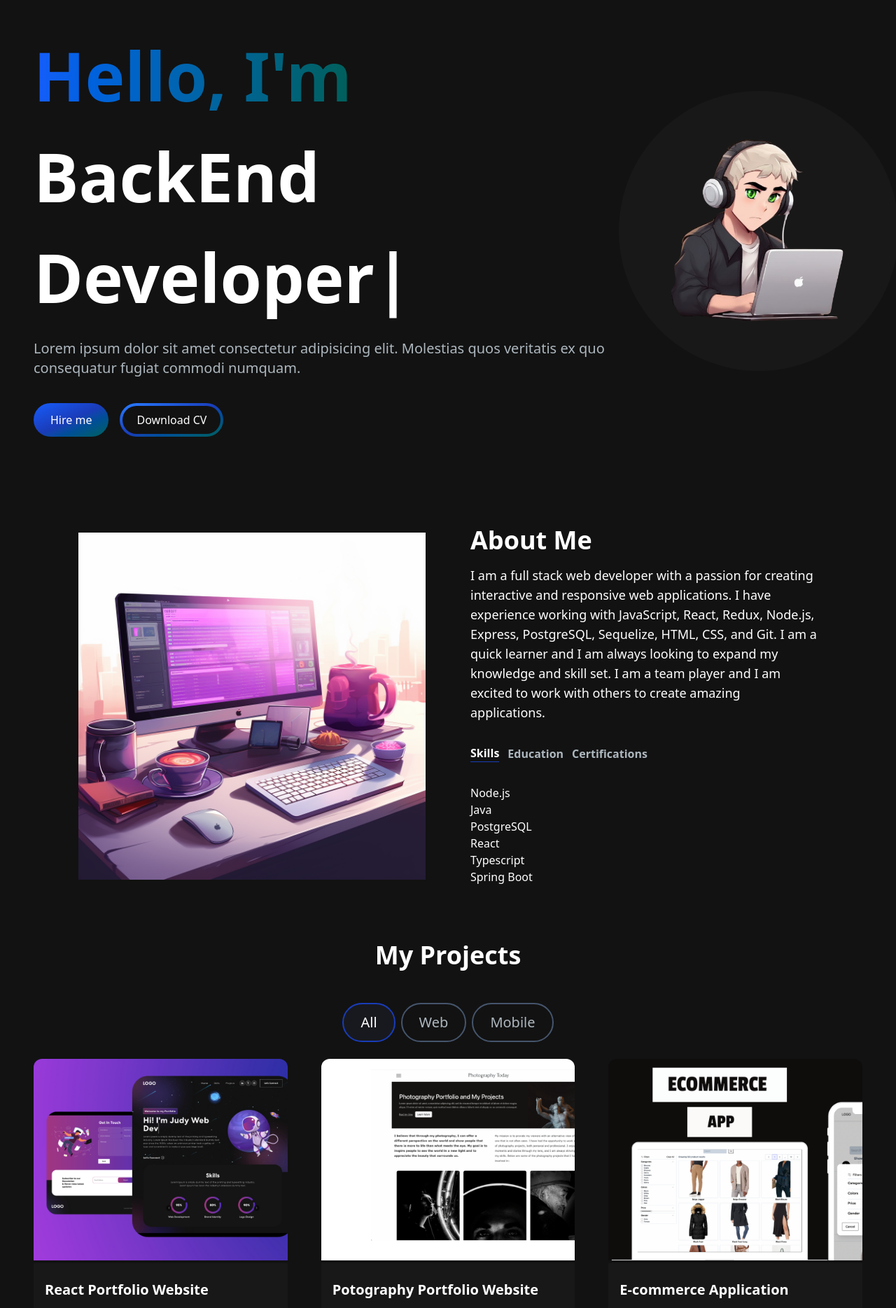
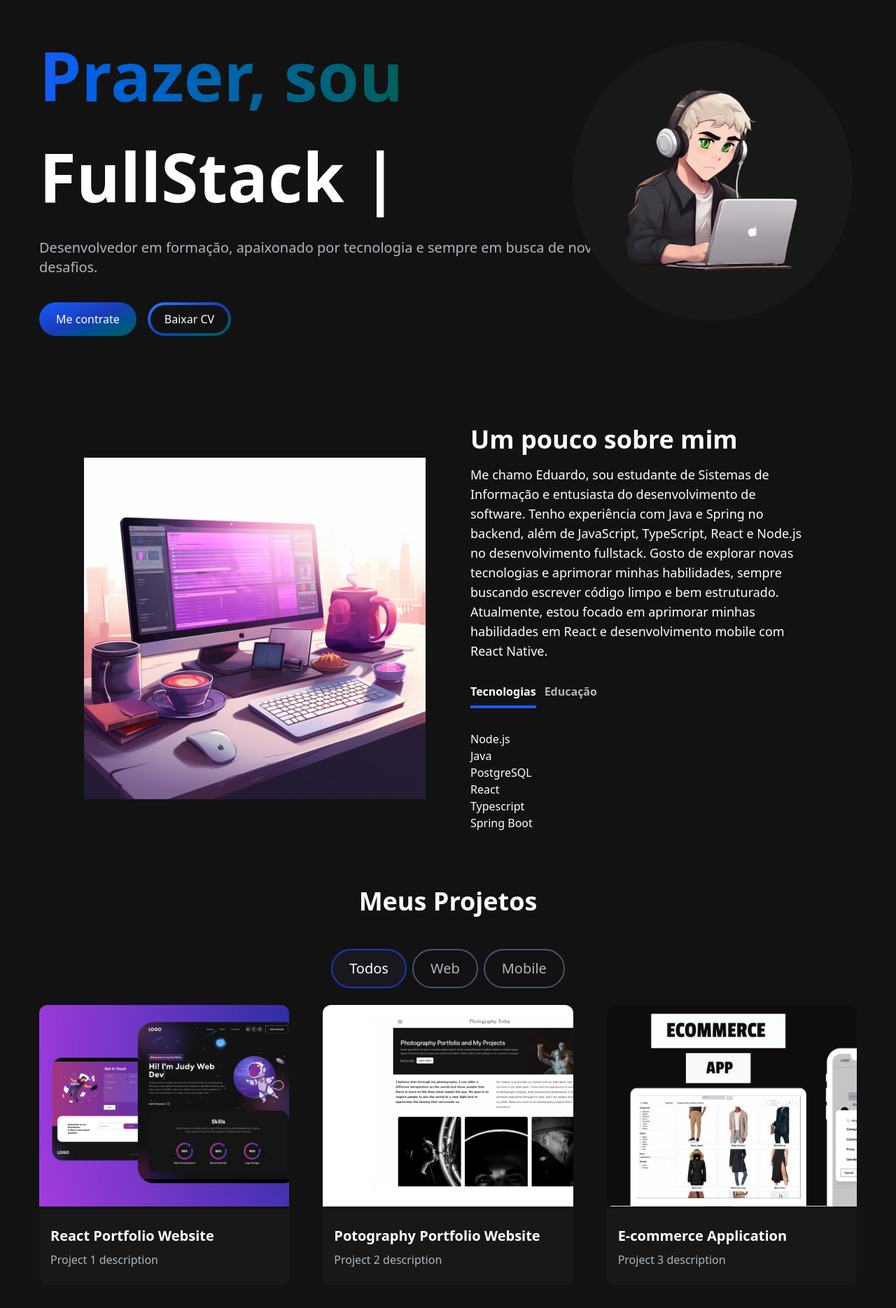
Before and after one commit to eduoliveirachaves/Portifolio, a Next.js app: page / in a window 1280 px wide. Shown: the part 140-2009 px from the top of the page at 70% size. Built offline with nearby package versions, Linux system fonts and the light colour scheme.

Commit message:
feat: animations and some style refactoring

```diff
--- a/package.json
+++ b/package.json
@@ -10,6 +10,7 @@
   },
   "dependencies": {
     "@heroicons/react": "^2.2.0",
+    "framer-motion": "^12.6.3",
     "next": "15.2.4",
     "react": "^19.0.0",
     "react-dom": "^19.0.0",
--- a/src/app/components/AboutMe.tsx
+++ b/src/app/components/AboutMe.tsx
@@ -24,18 +24,8 @@ const TAB_DATA = [
     id: "education",
     content: (
       <ul>
-        <li>Sistemas</li>
-        <li>Ufsc</li>
-      </ul>
-    ),
-  },
-  {
-    title: "Certifications",
-    id: "certifications",
-    content: (
-      <ul>
-        <li>POO MOOC</li>
-        <li>Helsinki</li>
+        <li>Sistemas de Informação</li>
+        <li>Universidade Federal de Santa Catarina</li>
       </ul>
     ),
   },
@@ -52,7 +42,7 @@ const AboutMe = () => {
   };
 
   return (
-    <section className="text-white">
+    <section id="about" className="text-white w-full">
       <div className="gap-8 items-center py-8 px-4 xl:gap-16 md:grid md:grid-cols-2 sm:py-16 lg:px-16">
         <Image
           src="/images/about-image.png"
@@ -61,33 +51,30 @@ const AboutMe = () => {
           height={500}
         />
         <div className="mt-4 md:mt-0 text-left flex flex-col h-full">
-          <h2 className="text-4xl font-bold text-white mb-4">About Me</h2>
+          <h2 className="text-4xl font-bold text-white mb-4">
+            Um pouco sobre mim
+          </h2>
           <p className="text-white text-base md:text-lg">
-            I am a full stack web developer with a passion for creating
-            interactive and responsive web applications. I have experience
-            working with JavaScript, React, Redux, Node.js, Express, PostgreSQL,
-            Sequelize, HTML, CSS, and Git. I am a quick learner and I am always
-            looking to expand my knowledge and skill set. I am a team player and
-            I am excited to work with others to create amazing applications.
+            Me chamo Eduardo, sou estudante de Sistemas de Informação e entusiasta do
+            desenvolvimento de software. Tenho experiência com Java e Spring no
+            backend, além de JavaScript, TypeScript, React e Node.js no
+            desenvolvimento fullstack. Gosto de explorar novas tecnologias e
+            aprimorar minhas habilidades, sempre buscando escrever código limpo
+            e bem estruturado. Atualmente, estou focado em aprimorar minhas
+            habilidades em React e desenvolvimento mobile com React Native.
           </p>
           <div className="flex flex-row justify-start mt-8">
             <TabButton
               selectTab={() => handleTabChange("skills")}
               active={tab === "skills"}
             >
-              Skills
+              Tecnologias
             </TabButton>
             <TabButton
               selectTab={() => handleTabChange("education")}
               active={tab === "education"}
             >
-              Education
-            </TabButton>
-            <TabButton
-              selectTab={() => handleTabChange("certifications")}
-              active={tab === "certifications"}
-            >
-              Certifications
+              Educação
             </TabButton>
           </div>
           <div className="mt-8">
--- a/src/app/components/Email.tsx
+++ b/src/app/components/Email.tsx
@@ -5,13 +5,17 @@ import Image from "next/image";
 
 const Email = () => {
   return (
-    <section className="grid md:grid-cols-2 my-12 md:my-16 py-24 gap-4 relative">
+    <section
+      id="contact"
+      className="grid md:grid-cols-2 my-12 md:my-16 py-24 gap-4 relative"
+    >
       <div className="bg-radial from-blue-900 to-transparent rounded-full  h-80 w-80 lg:h-90 lg:w-90 sm:h-70 sm:w-70 z-0 blur-lg absolute sm:top-7/8 lg:top-6/10 transform -translate-x-1/2"></div>
       <div className="z-10">
-        <h5 className="text-xl font-bold text-white my-2">Let`s Connect</h5>
-        <p className="text-[#ADB7BE] mb-4 max-w-md">
-          Lorem ipsum dolor sit amet, consectetur adipisicing elit. Accusamus,
-          enim? Sint recusandae alias rem et deserunt natus quod dolor cum!
+        <h5 className="text-2xl font-bold text-white my-2">
+          Conecte-se comigo
+        </h5>
+        <p className="text-[#ADB7BE] mb-4 max-w-md text-1xl">
+          Adoro conversar sobre tecnologia e compartilhar ideias. Me chama lá!
         </p>
         <div className="socials flex flex-row gap-2">
           <Link href={"https://github.com/eduoliveirachaves"}>
@@ -37,7 +41,7 @@ const Email = () => {
               htmlFor="email"
               className="text-white block text-sm font-medium mb-2 ml-1"
             >
-              Your email
+              Seu email
             </label>
             <input
               type="email"
@@ -51,12 +55,12 @@ const Email = () => {
               htmlFor="email"
               className="text-white block text-sm mb-2 font-medium ml-1"
             >
-              Subject
+              Assunto
             </label>
             <input
               type="text"
               id="subject"
-              placeholder="hi there!"
+              placeholder="Trabalho"
               className="bg-[#18191E] border border-[#33353F] placeholder-[#9CA2A9] text-gray-100 text-sm rounded-lg block w-full p-2.5"
             />
           </div>
@@ -65,12 +69,12 @@ const Email = () => {
               htmlFor="text"
               className="text-white block text-sm mb-2 font-medium ml-1"
             >
-              Message
+              Mensagem
             </label>
             <textarea
               name="message"
               id="message"
-              placeholder="Hello, I am interested in..."
+              placeholder="Olá, estou interessado em..."
               className="bg-[#18191E] border border-[#33353F] placeholder-[#9CA2A9] text-gray-100 text-sm rounded-lg block w-full p-2.5"
             />
           </div>
@@ -78,7 +82,7 @@ const Email = () => {
             type="submit"
             className="bg-tertiary hover:bg-blue-900 text-white font-semibold py-2.5 px-5 rounded-lg w-full text-sm transition-all duration-300"
           >
-            Send Message
+            Enviar mensagem
           </button>
         </form>
       </div>
--- a/src/app/components/HeroSection.tsx
+++ b/src/app/components/HeroSection.tsx
@@ -2,24 +2,32 @@
 
 import Image from "next/image";
 import { TypeAnimation } from "react-type-animation";
+import { useRouter } from "next/navigation";
+import { motion } from "framer-motion";
 
 export const HeroSection = () => {
+  const router = useRouter();
   return (
-    <section className="lg:py-16">
-      <div className="grid grid-cols-1 lg:grid-cols-12">
-        <div className="col-span-9 place-self-center text-center sm:text-left justify-self-start">
-          <h1 className="text-white mb-4 text:4xl sm:text-5xl  lg:text-8xl lg:leading-normal font-extrabold">
+    <section className="lg:py-16 w-full">
+      <div className="grid grid-cols-1 lg:grid-cols-12 w-full gap-4 lg:gap-0 items-center justify-center">
+        <motion.div
+          initial={{ opacity: 0, scale: 0.8 }}
+          animate={{ opacity: 1, scale: 1 }}
+          transition={{ duration: 0.5 }}
+          className="col-span-9 place-self-center text-center sm:text-left lg:justify-self-start"
+        >
+          <h1 className="text-white mb-4 text-4xl sm:text-5xl md:text-7xl lg:text-8xl lg:leading-normal font-extrabold">
             <span className="text-transparent bg-clip-text bg-gradient-to-r from-primary to-secondary">
-              Hello, I&apos;m{" "}
+              Prazer, sou
             </span>
             <br />
             <TypeAnimation
               sequence={[
                 "Edu",
+                1500,
+                "Estudante",
                 1000,
-                "Full Stack Developer",
-                1000,
-                "BackEnd Developer",
+                "FullStack Developer",
                 1000,
               ]}
               wrapper="span"
@@ -27,23 +35,31 @@ export const HeroSection = () => {
               repeat={Infinity}
             />
           </h1>
-          <p className="text-[#ADB7BE] text-base sm:text-lg mb-6 lg:text-xl">
-            Lorem ipsum dolor sit amet consectetur adipisicing elit. Molestias
-            quos veritatis ex quo consequatur fugiat commodi numquam.
+          <p className="text-[#ADB7BE] text-base sm:text-lg mb-6 lg:text-xl w-full lg:w-fit">
+            Desenvolvedor em formação, apaixonado por tecnologia e sempre em
+            busca de novos desafios.
           </p>
           <div>
-            <button className="px-6 py-3 w-full sm:w-fit rounded-full mr-4 bg-gradient-to-br from-primary via-tertiary to-secondary  hover:bg-slate-200 text-white">
-              Hire me
+            <button
+              onClick={() => router.push("#contact")}
+              className="px-6 py-3 w-full sm:w-fit rounded-full mr-4 bg-gradient-to-br from-primary via-tertiary to-secondary text-white"
+            >
+              Me contrate
             </button>
             <button className="px-1 py-1 w-full sm:w-fit rounded-full bg-gradient-to-br from-blue-500 via-tertiary to-secondary hover:bg-slate-800 text-white mt-3">
               <span className="block bg-[#121212] hover:bg-slate-800 rounded-full px-5 py-2">
-                Download CV
+                Baixar CV
               </span>
             </button>
           </div>
-        </div>
-        <div className="col-span-3 sm:place-self-center place-self-start mt-4 lg:mt-0">
-          <div className="rounded-full bg-[#181818] w-[400px] h-[400px] lg-w-[400px] lg-h-[400px] relative">
+        </motion.div>
+        <motion.div
+          initial={{ opacity: 0, scale: 0.7 }}
+          animate={{ opacity: 1, scale: 1 }}
+          transition={{ duration: 0.5 }}
+          className="col-span-3 place-self-center mt-4 lg:mt-0 ml-23 lg:-ml-30"
+        >
+          <div className="rounded-full bg-[#181818] lg:w-[400px] lg:h-[400px] h-[200px] w-[200px] sm:h-[300px] sm:w-[300px] relative">
             <Image
               src="/images/noback.png"
               className="absolute transform -translate-x-1/2 -translate-y-1/2 top-1/2 left-1/2"
@@ -52,7 +68,7 @@ export const HeroSection = () => {
               height={300}
             />
           </div>
-        </div>
+        </motion.div>
       </div>
     </section>
   );
--- a/src/app/components/NavBar.tsx
+++ b/src/app/components/NavBar.tsx
@@ -7,15 +7,15 @@ import MenuOverlay from "./MenuOverlay";
 
 const navLinks = [
   {
-    title: "About",
+    title: "Sobre mim",
     path: "#about",
   },
   {
-    title: "Projects",
+    title: "Projetos",
     path: "#projects",
   },
   {
-    title: "Contact",
+    title: "Contato",
     path: "#contact",
   },
 ];
--- a/src/app/components/Projects.tsx
+++ b/src/app/components/Projects.tsx
@@ -1,7 +1,8 @@
 "use client";
-import React, { useState } from "react";
+import { useState, useRef } from "react";
 import ProjectCard from "./ProjectCard";
 import ProjectTag from "./ProjectTag";
+import { motion, useInView } from "framer-motion";
 
 const projectsData = [
   {
@@ -9,7 +10,7 @@ const projectsData = [
     title: "React Portfolio Website",
     description: "Project 1 description",
     image: "/images/1.png",
-    tag: ["All", "Web"],
+    tag: ["Todos", "Web"],
     preview: "/",
     git: "/",
   },
@@ -18,7 +19,7 @@ const projectsData = [
     title: "Potography Portfolio Website",
     description: "Project 2 description",
     image: "/images/2.png",
-    tag: ["All", "Web"],
+    tag: ["Todos", "Web"],
     preview: "/",
     git: "/",
   },
@@ -27,7 +28,7 @@ const projectsData = [
     title: "E-commerce Application",
     description: "Project 3 description",
     image: "/images/3.png",
-    tag: ["All", "Web"],
+    tag: ["Todos", "Web"],
     preview: "/",
     git: "/",
   },
@@ -36,7 +37,7 @@ const projectsData = [
     title: "Food Ordering Application",
     description: "Project 4 description",
     image: "/images/1.png",
-    tag: ["All", "Mobile"],
+    tag: ["Todos", "Mobile"],
     preview: "/",
     git: "/",
   },
@@ -45,7 +46,7 @@ const projectsData = [
     title: "React Firebase Template",
     description: "Authentication and CRUD operations",
     image: "/images/2.png",
-    tag: ["All", "Web"],
+    tag: ["Todos", "Web"],
     preview: "/",
     git: "/",
   },
@@ -54,13 +55,17 @@ const projectsData = [
     title: "Full-stack Roadmap",
     description: "Project 5 description",
     image: "/images/3.png",
-    tag: ["All", "Web"],
+    tag: ["Todos", "Web"],
     preview: "/",
     git: "/",
   },
 ];
+
 const ProjectsSection = () => {
-  const [tag, setTag] = useState("All");
+  const [tag, setTag] = useState("Todos");
+  const ref = useRef(null);
+
+  const isInView = useInView(ref, { once: true });
 
   const filteredProjects = projectsData.filter((project) =>
     project.tag.includes(tag),
@@ -70,16 +75,21 @@ const ProjectsSection = () => {
     setTag(newTag);
   };
 
+  const cardVariants = {
+    initial: { y: 30, opacity: 0 },
+    animate: { y: 0, opacity: 1 },
+  };
+
   return (
-    <>
+    <div id="projects" ref={ref} className="scroll-mt-22 sm:scroll-mt-70">
       <h2 className="text-center text-4xl font-bold text-white mt-4 mb-8 md:mb-12">
-        My Projects
+        Meus Projetos
       </h2>
       <div className="flex flex-row justify-center items-center gap-2 text-white my-6">
         <ProjectTag
-          name="All"
+          name="Todos"
           onClick={handleTagChange}
-          isSelected={tag === "All"}
+          isSelected={tag === "Todos"}
         />
         <ProjectTag
           name="Web"
@@ -92,19 +102,26 @@ const ProjectsSection = () => {
           isSelected={tag == "Mobile"}
         />
       </div>
-      <div className="grid md:grid-cols-3 gap-8 md:gap-12">
-        {filteredProjects.map((project) => (
+      <ul ref={ref} className="grid md:grid-cols-3 gap-8 md:gap-12">
+        {filteredProjects.map((project, index) => (
+          <motion.li
+            key={index}
+            variants={cardVariants}
+            initial="initial"
+            animate={isInView ? "animate" : "initial"}
+            transition={{ duration: 0.7, delay: 0.2 + 0.25 * index }}
+          >
             <ProjectCard
-            key={project.id}
               title={project.title}
               description={project.description}
               imgUrl={project.image}
               gitUrl={project.git}
               previewUrl={project.preview}
             />
+          </motion.li>
         ))}
+      </ul>
     </div>
-    </>
   );
 };
 
--- a/src/app/components/TabButton.tsx
+++ b/src/app/components/TabButton.tsx
@@ -1,12 +1,31 @@
-const TabButton = ({active, selectTab, children}) => {
-    const buttonClasses = active ? "text-white border-b border-tertiary" : "text-[#ADB7BE]"
-    return(
-        <button onClick={selectTab}>
-            <p className={`mr-3 font-semibold hover:text-white ${buttonClasses}`}>
-            {children}
-            </p>
-        </button>
-    )
-}
+import { motion } from "framer-motion";
 
-export default TabButton
+const variants = {
+  default: {
+    width: 0,
+  },
+  active: {
+    width: "calc(100% - 0.75rem)",
+  },
+};
+
+const TabButton = ({ active, selectTab, children }) => {
+  const buttonClasses = active
+    ? "text-white"
+    : "text-[#ADB7BE]";
+  return (
+    <button onClick={selectTab}>
+      <p className={`mr-3 font-semibold hover:text-white ${buttonClasses}`}>
+        {children}
+      </p>
+      <motion.div
+        animate={active ? "active" : "default"}
+        variants={variants}
+        initial="default"
+        className="h-1 bg-primary mt-2 mr-3"
+      ></motion.div>
+    </button>
+  );
+};
+
+export default TabButton;
--- a/src/app/page.tsx
+++ b/src/app/page.tsx
@@ -10,7 +10,7 @@ export default function Home() {
     <>
       <main className="flex min-h-screen flex-col bg-[#121212]">
         <NavBar />
-        <div className="container mt-24 mx-auto px-12 py-4">
+        <div className="container mt-24 mx-auto px-14 py-4">
           <HeroSection />
           <AboutMe />
           <Projects />
```
Also changed, not shown: 1 other file (tests, documents, lock files or other folders). Lines whose indentation alone changed are shown as unchanged.
